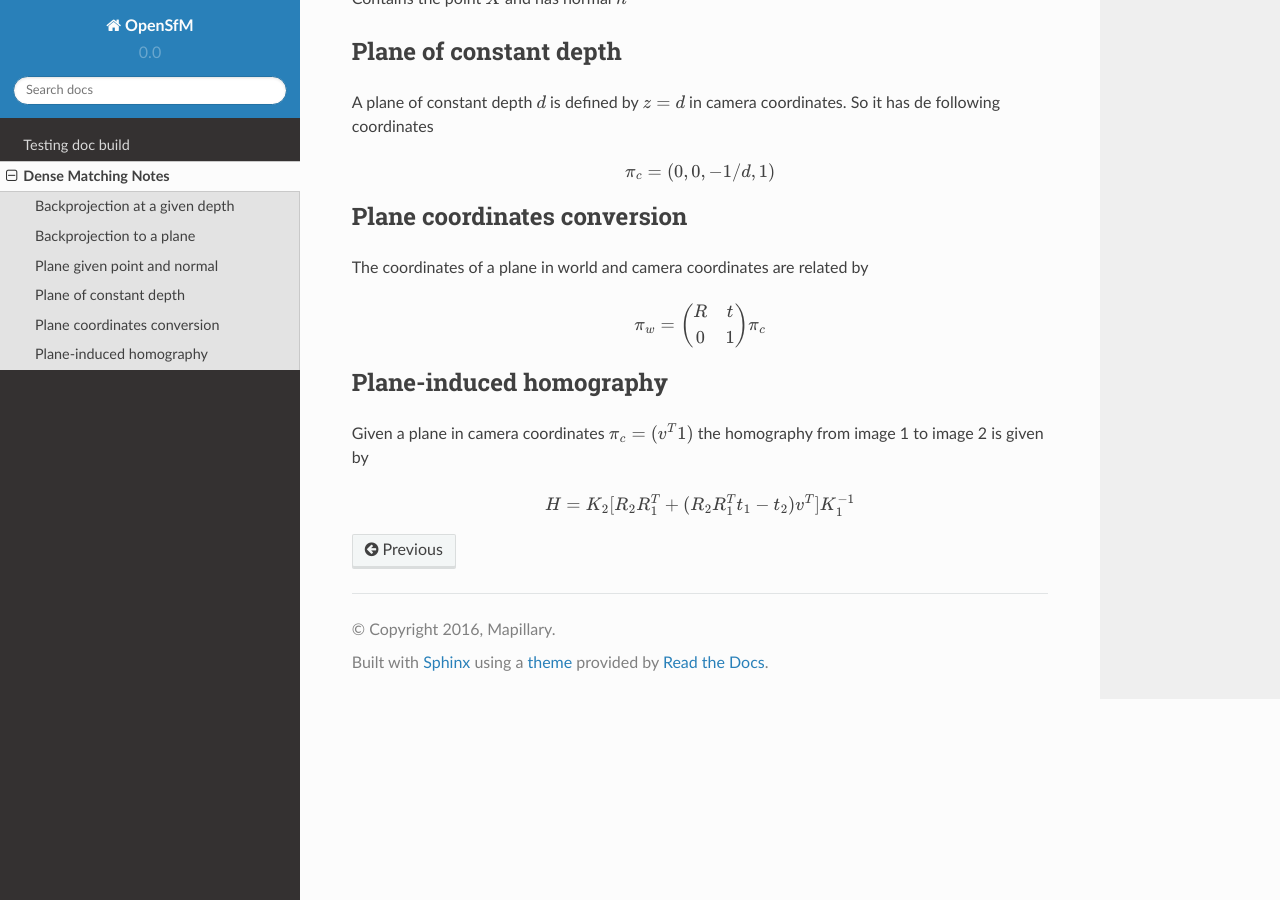
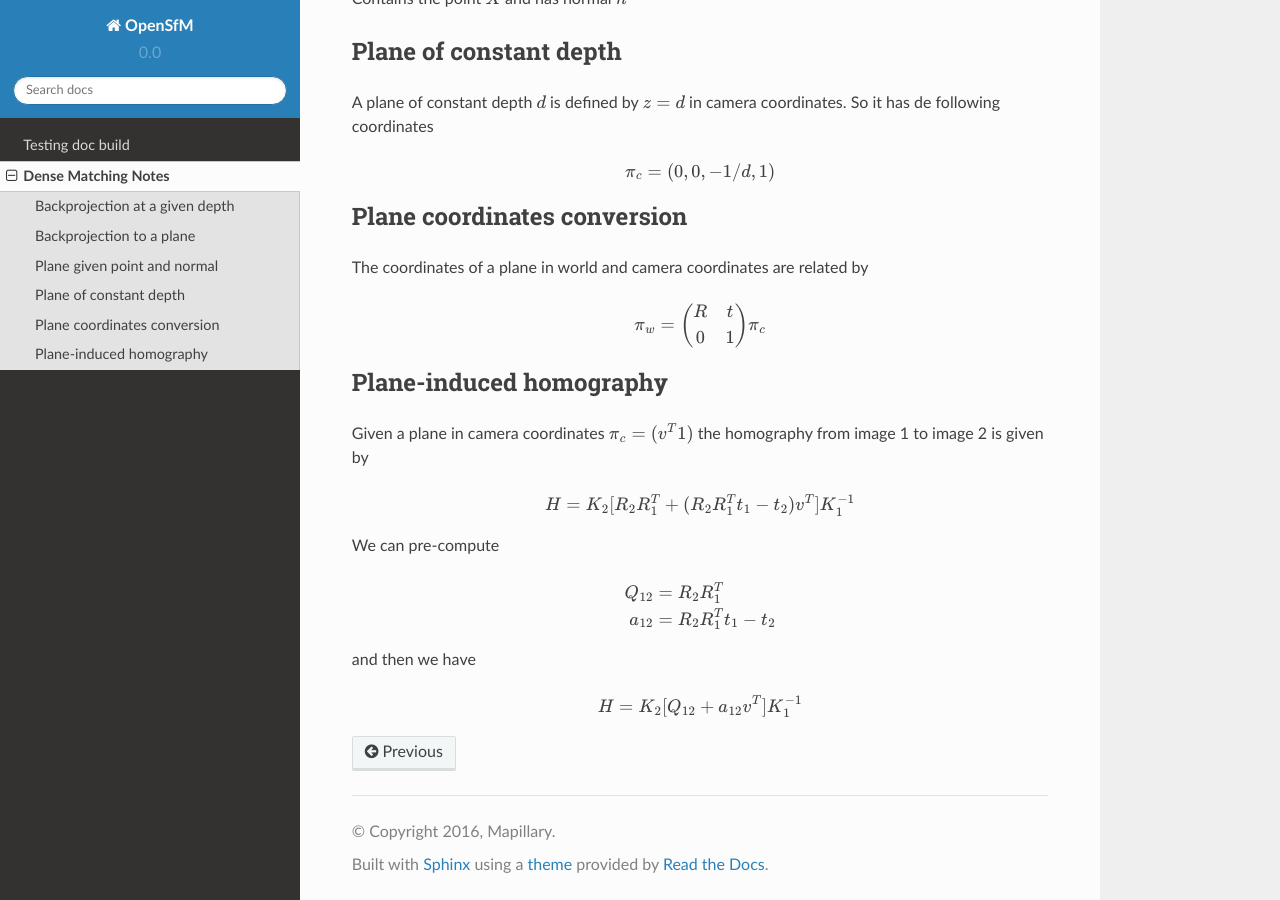
Before and after one commit to mapillary/OpenSfM, a Sphinx documentation site: the page built from doc/source/dense.rst, in a window 1280 px wide and 900 px high, scrolled down 757 px. Built offline with Sphinx 7.4.7 and the Read the Docs theme 2.0.0, drawn with Linux system fonts in a browser that asks for light colours.

Commit message:
Pre-compute some homography factors

```diff
--- a/doc/source/dense.rst
+++ b/doc/source/dense.rst
@@ -69,3 +69,16 @@ Given a plane in camera coordinates :math:`\pi_c = (v^T 1)` the homography from
 .. math::
 
    H = K_2 [R_2 R_1^T + (R_2 R_1^T t_1 - t_2) v^T] K_1^{-1}
+
+We can pre-compute
+
+.. math::
+
+   Q_{12} &= R_2 R_1^T \\
+   a_{12} &= R_2 R_1^T t_1 - t_2
+
+and then we have
+
+.. math::
+
+   H = K_2 [Q_{12} + a_{12} v^T] K_1^{-1}
```
Also changed, not shown: 1 other file.
